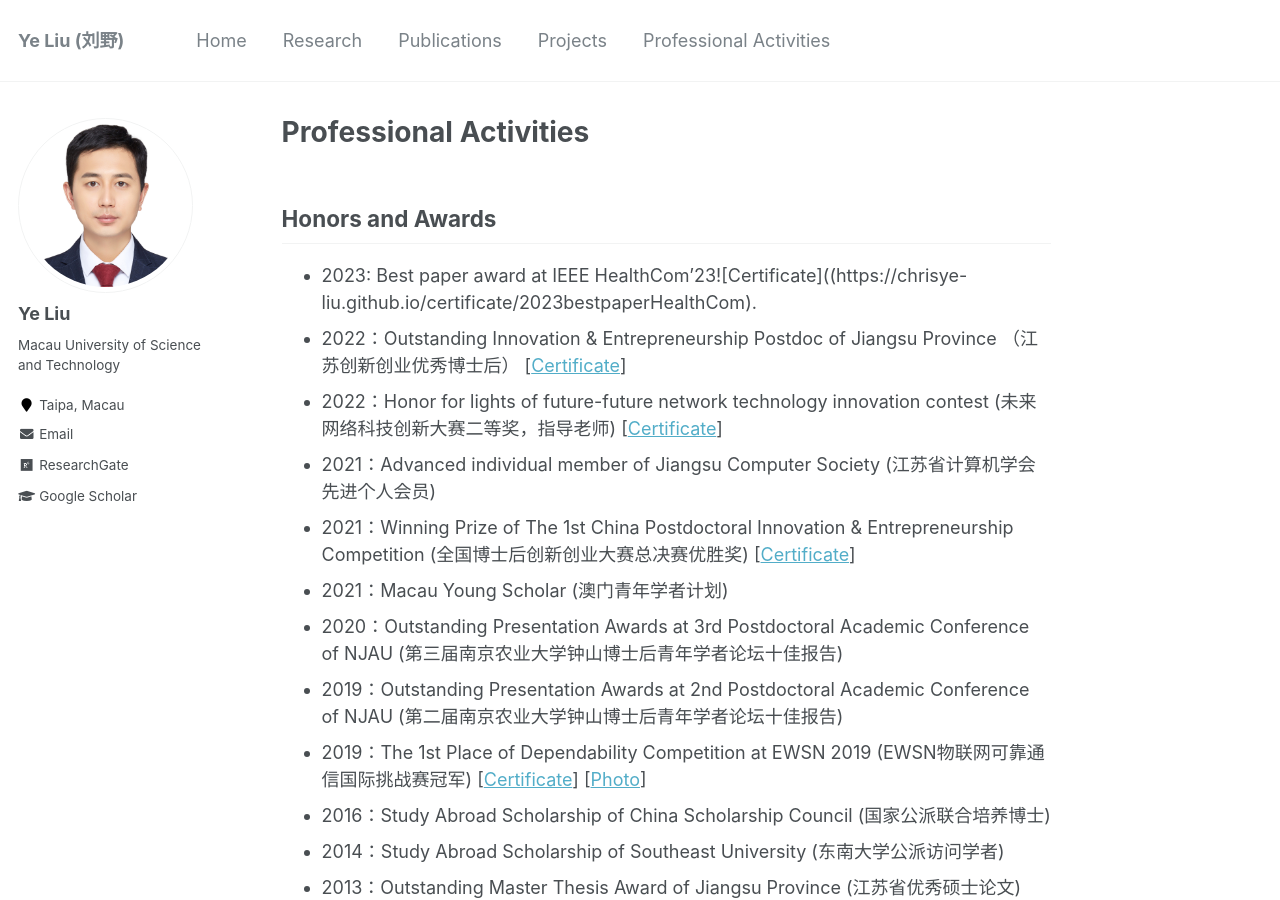
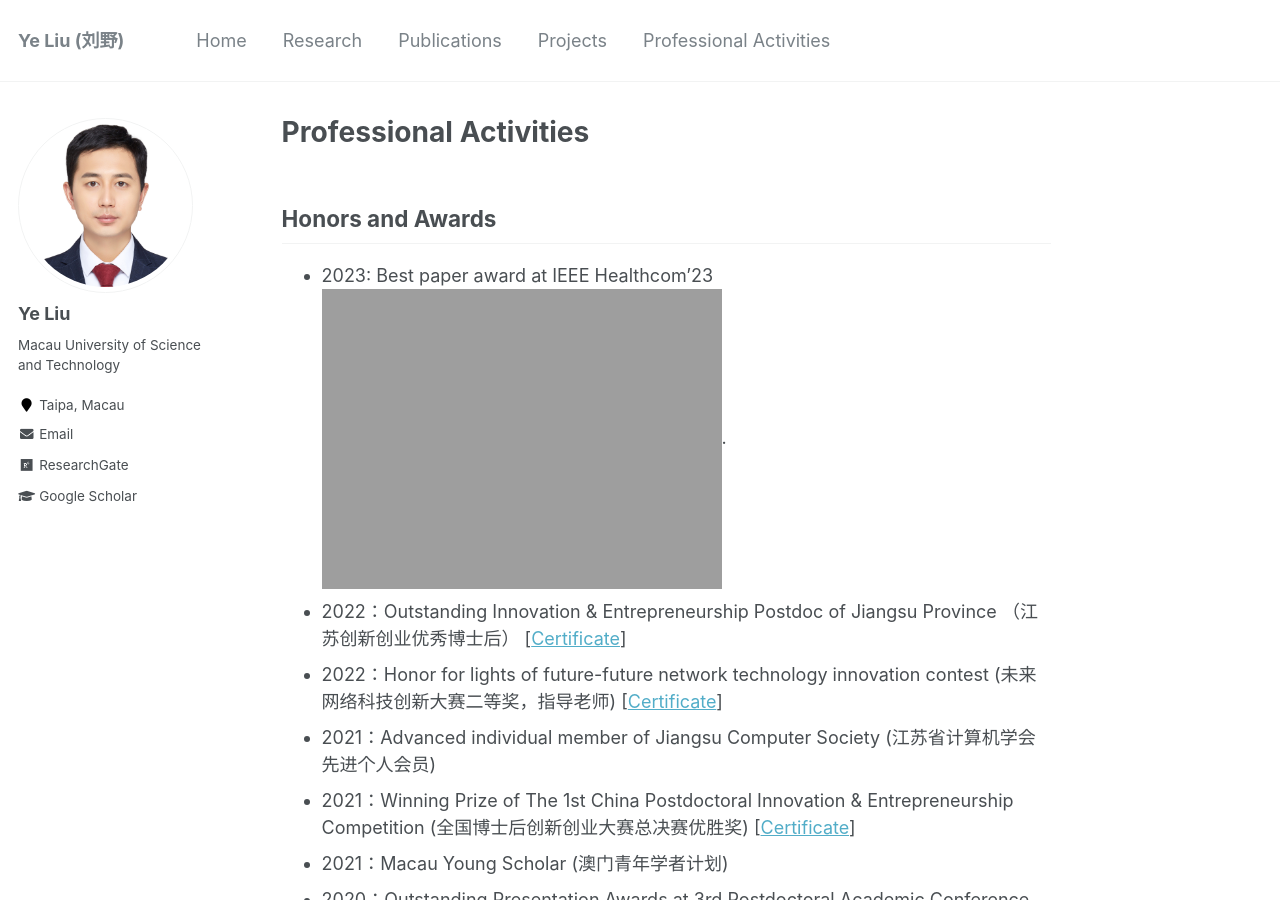
Before and after one commit to ChrisYe-Liu/chrisye-liu.github.io, a Jekyll site: the page built from _pages/professional-activities.md, in a window 1280 px wide and 900 px high. Built offline with Jekyll 4.4.1, drawn with Linux system fonts in a browser that asks for light colours.

Commit message:
Update professional-activities.md

```diff
--- a/_pages/professional-activities.md
+++ b/_pages/professional-activities.md
@@ -7,7 +7,7 @@ author_profile: true
 
 Honors and Awards
 ------
-* 2023: Best paper award at IEEE HealthCom'23![Certificate]((https://chrisye-liu.github.io/certificate/2023bestpaperHealthCom).
+* 2023: Best paper award at IEEE Healthcom'23![Certificate](https://chrisye-liu.github.io/certificate/2023bestpaperHealthCom).
 * 2022：Outstanding Innovation & Entrepreneurship Postdoc of Jiangsu Province （江苏创新创业优秀博士后） [[Certificate](https://chrisye-liu.github.io/files/certificate/2022postdoc.pdf)]
 * 2022：Honor for lights of future-future network technology innovation contest (未来网络科技创新大赛二等奖，指导老师) [[Certificate](https://chrisye-liu.github.io/files/certificate/2022lightaward.jpg)]
 * 2021：Advanced individual member of Jiangsu Computer Society (江苏省计算机学会先进个人会员)
```
